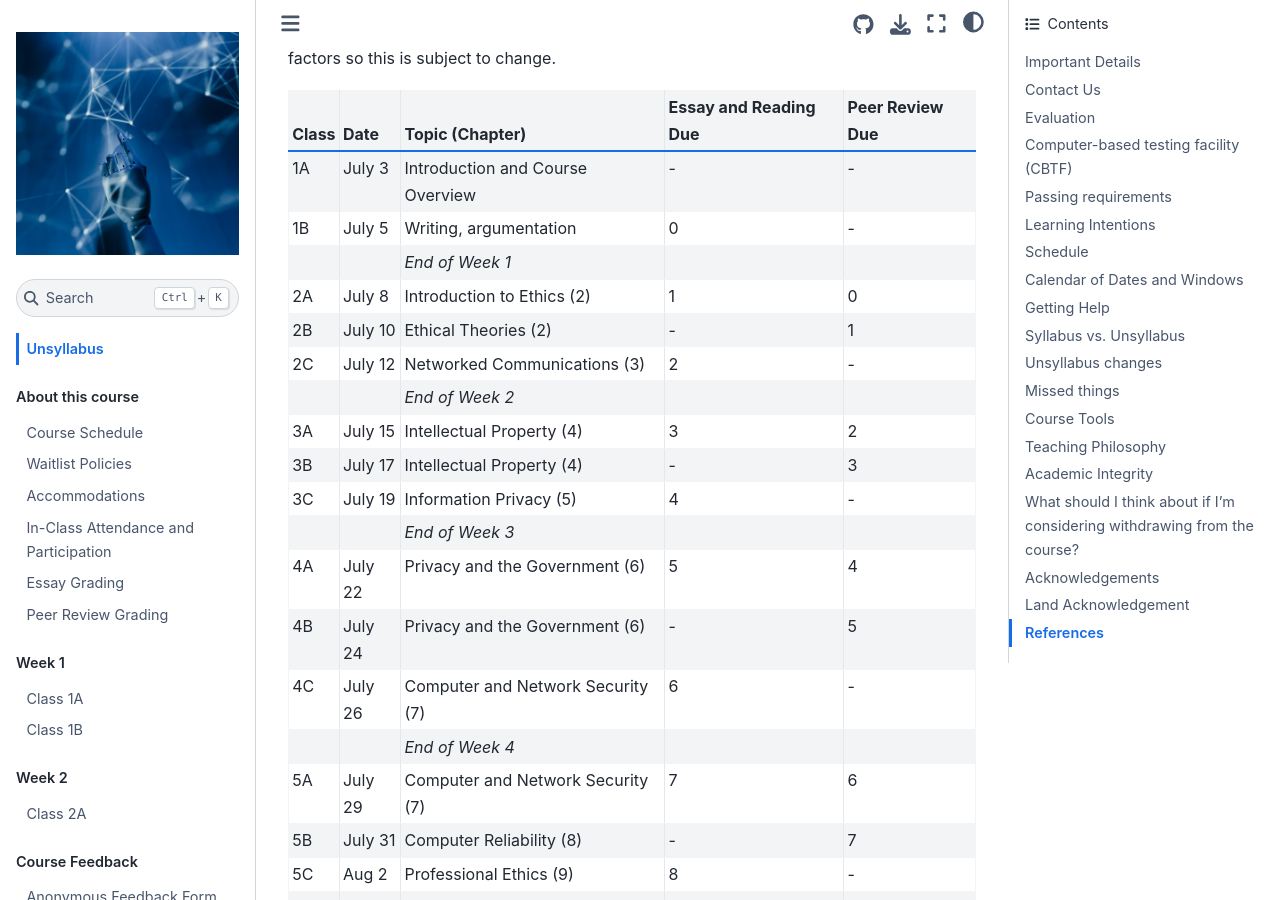
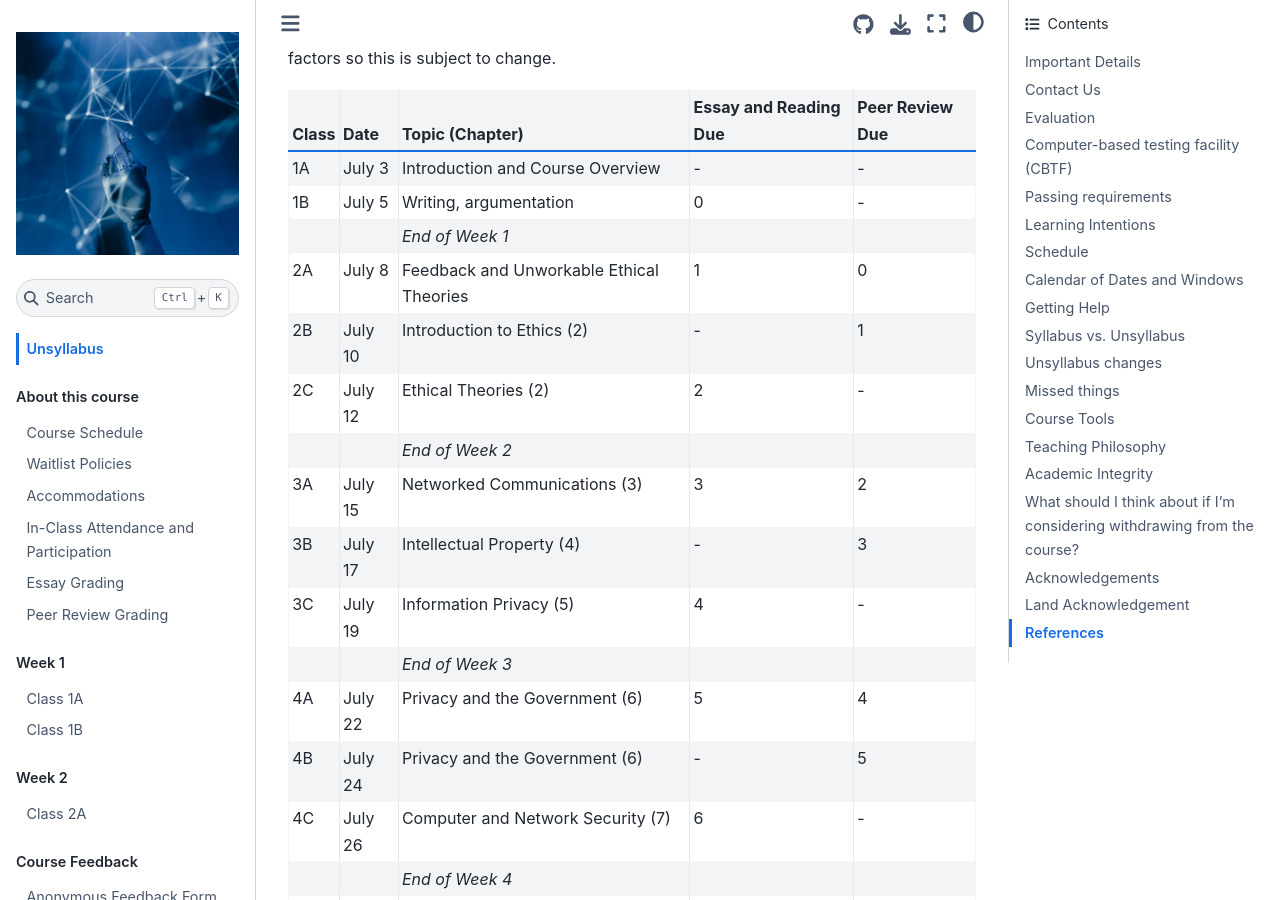
Before and after one commit to UBC-CS/cpsc430, a Jupyter Book: the page built from about/unsyllabus.md, in a window 1280 px wide and 900 px high, scrolled down 4351 px. Built offline with Jupyter Book 1.0.4 settings and Sphinx 7.4.7 and the Sphinx Book theme 1.1.4, drawn with Linux system fonts in a browser that asks for light colours; cross-references to code outside the pages are shown as plain code; some of the changed text lies outside the part shown.

Commit message:
update schedule

```diff
--- a/about/syllabus_bits/schedule.md
+++ b/about/syllabus_bits/schedule.md
@@ -1,31 +1,31 @@
 This is the tentative plan for {{ COURSE_CODE }} this term.
 Things may change depending on many factors so this is subject to change.
 
-| Class | Date    | Topic (Chapter)                   | Essay and Reading Due | Peer Review Due |
-|-------|---------|-----------------------------------|-----------------------|-----------------|
-| 1A    | July 3  | Introduction and Course Overview  | -                     | -               |
-| 1B    | July 5  | Writing, argumentation            | 0                     | -               |
-|       |         | *End of Week 1*                   |                       |                 |
-| 2A    | July 8  | Introduction to Ethics (2)        | 1                     | 0               |
-| 2B    | July 10 | Ethical Theories (2)              | -                     | 1               |
-| 2C    | July 12 | Networked Communications (3)      | 2                     | -               |
-|       |         | *End of Week 2*                   |                       |                 |
-| 3A    | July 15 | Intellectual Property (4)         | 3                     | 2               |
-| 3B    | July 17 | Intellectual Property (4)         | -                     | 3               |
-| 3C    | July 19 | Information Privacy (5)           | 4                     | -               |
-|       |         | *End of Week 3*                   |                       |                 |
-| 4A    | July 22 | Privacy and the Government (6)    | 5                     | 4               |
-| 4B    | July 24 | Privacy and the Government (6)    | -                     | 5               |
-| 4C    | July 26 | Computer and Network Security (7) | 6                     | -               |
-|       |         | *End of Week 4*                   |                       |                 |
-| 5A    | July 29 | Computer and Network Security (7) | 7                     | 6               |
-| 5B    | July 31 | Computer Reliability (8)          | -                     | 7               |
-| 5C    | Aug 2   | Professional Ethics (9)           | 8                     | -               |
-|       |         | *End of Week 5*                   |                       |                 |
-|       | Aug 5   | **Stat Holiday - No Class**       | 9                     | 8               |
-| 6A    | Aug 7   | Work and Wealth (10)              | 10                    | 9               |
-| 6B    | Aug 9   | Artificial Intelligence           | -                     | 10              |
-|       |         | *End of Course!*                  |                       |                 |
+| Class | Date    | Topic (Chapter)                          | Essay and Reading Due | Peer Review Due |
+|-------|---------|------------------------------------------|-----------------------|-----------------|
+| 1A    | July 3  | Introduction and Course Overview         | -                     | -               |
+| 1B    | July 5  | Writing, argumentation                   | 0                     | -               |
+|       |         | *End of Week 1*                          |                       |                 |
+| 2A    | July 8  | Feedback and Unworkable Ethical Theories | 1                     | 0               |
+| 2B    | July 10 | Introduction to Ethics (2)               | -                     | 1               |
+| 2C    | July 12 | Ethical Theories (2)                     | 2                     | -               |
+|       |         | *End of Week 2*                          |                       |                 |
+| 3A    | July 15 | Networked Communications (3)             | 3                     | 2               |
+| 3B    | July 17 | Intellectual Property (4)                | -                     | 3               |
+| 3C    | July 19 | Information Privacy (5)                  | 4                     | -               |
+|       |         | *End of Week 3*                          |                       |                 |
+| 4A    | July 22 | Privacy and the Government (6)           | 5                     | 4               |
+| 4B    | July 24 | Privacy and the Government (6)           | -                     | 5               |
+| 4C    | July 26 | Computer and Network Security (7)        | 6                     | -               |
+|       |         | *End of Week 4*                          |                       |                 |
+| 5A    | July 29 | Computer and Network Security (7)        | 7                     | 6               |
+| 5B    | July 31 | Computer Reliability (8)                 | -                     | 7               |
+| 5C    | Aug 2   | Professional Ethics (9)                  | 8                     | -               |
+|       |         | *End of Week 5*                          |                       |                 |
+|       | Aug 5   | **Stat Holiday - No Class**              | 9                     | 8               |
+| 6A    | Aug 7   | Work and Wealth (10)                     | 10                    | 9               |
+| 6B    | Aug 9   | Artificial Intelligence                  | -                     | 10              |
+|       |         | *End of Course!*                         |                       |                 |
 
 ## Calendar of Dates and Windows
 
--- a/about/unsyllabus_bits/changes.md
+++ b/about/unsyllabus_bits/changes.md
@@ -5,4 +5,4 @@ Any major changes to the syllabus (this page) will be documented here, as well a
 
 | Change Date | Summary | Rationale |
 |-------------|---------|-----------|
-| | | |
+| July 8, 2024 |Shifted topics forward by one day to make room for Effective Feedback | Feedback activity was a new addition|
```
